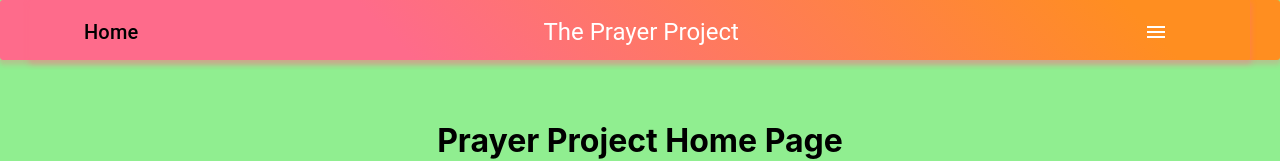
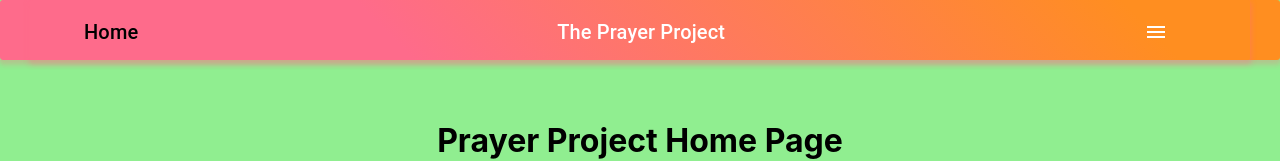
Before and after one commit to andrewjmoon/PrayerProject, a React (Create React App) app: page / in a window 1280 px wide. Shown: the top 161 px of the page. Built offline with nearby package versions, Linux system fonts and the light colour scheme.

Commit message:
gitcommit5

```diff
--- a/src/Nav.js
+++ b/src/Nav.js
@@ -70,7 +70,7 @@ export default function ButtonAppBar(side) {
               Home
             </Link>
           </Typography>
-          <Typography variant="h5" className={classes.title}>
+          <Typography variant="h6" className={classes.title}>
             The Prayer Project
           </Typography>
           <IconButton
--- a/src/components/Saints.js
+++ b/src/components/Saints.js
@@ -11,7 +11,6 @@ const useStyles = makeStyles(theme => ({
   root: {
     flexGrow: 1,
     overflow: 'hidden',
-    padding: theme.spacing(0, 3),
     alignItems: 'center',
     justifyContent: 'center',
     textAlign: 'center'
```
